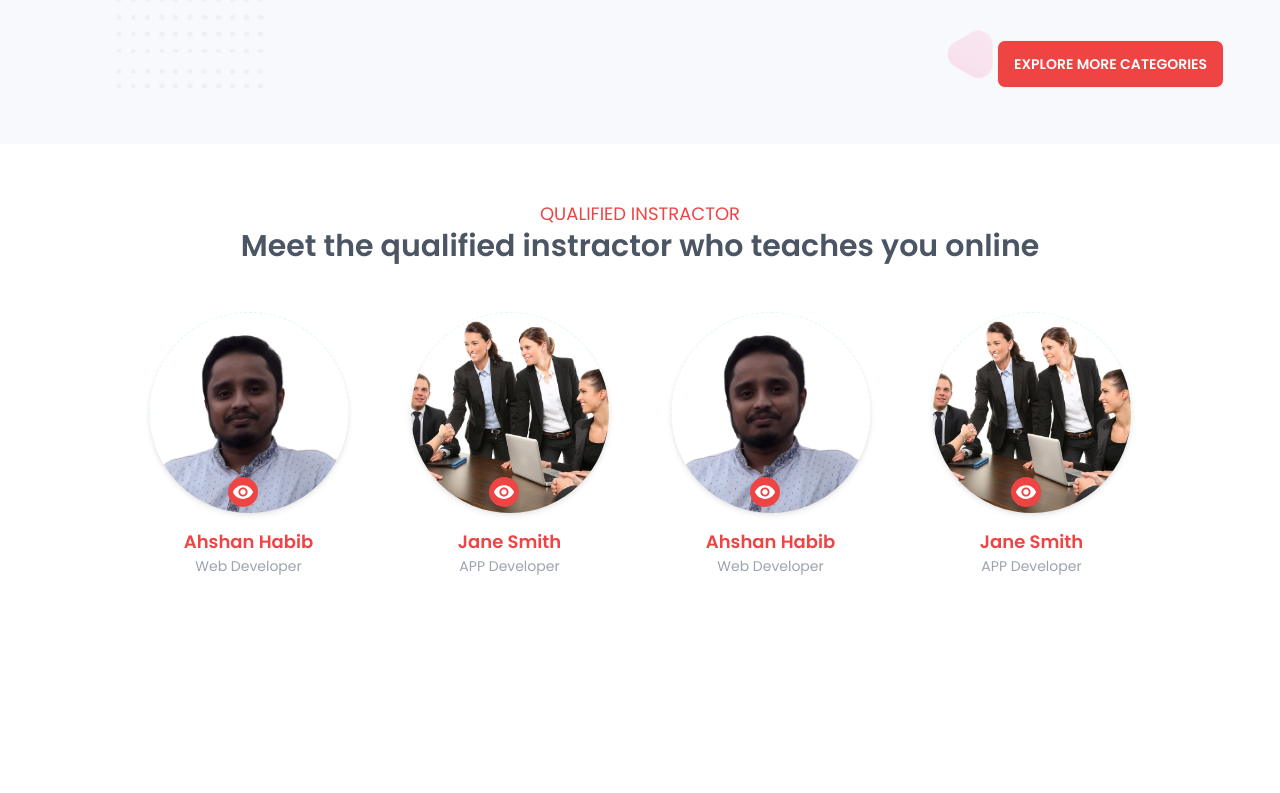
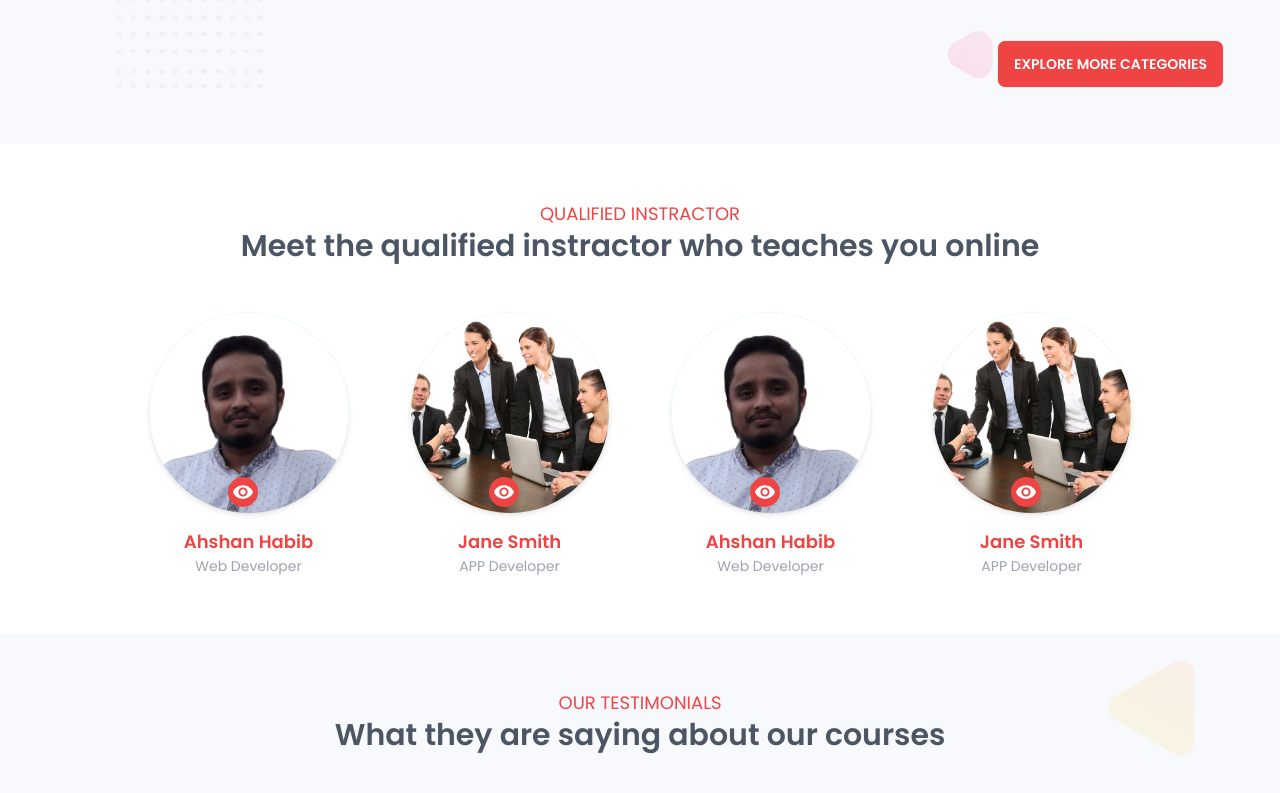
Before and after one commit to AhshanHabib26/MH-Academy-Client, a React (Vite) app: page / in a window 1280 px wide. Shown: the part 2569-3362 px from the top of the page. Before the commit the page ends 3202 px from the top, so only its background shows below. Built offline with nearby package versions, Linux system fonts and the light colour scheme; a web font is replaced by a local one.

Commit message:
Testimonials Added

```diff
--- /dev/null
+++ b/src/components/Testimonials.jsx
@@ -0,0 +1,17 @@
+import Style from "../style/Categorie.module.css";
+
+export default function Testimonials() {
+  return (
+    <div className={Style.CategorieBannerBg}>
+      <div className="px-3 lg:px-14 py-14">
+        <div className="text-center mb-8">
+          <h1 className="text-lg text-red-500 uppercase">Our Testimonials</h1>
+          <p className="text-3xl font-semibold text-gray-600">
+            What they are saying about our courses
+          </p>
+        </div>
+        <div></div>
+      </div>
+    </div>
+  );
+}
--- a/src/pages/Home.jsx
+++ b/src/pages/Home.jsx
@@ -3,6 +3,7 @@ import Categorie from "../components/Categorie";
 import HCourse from "../components/HCourse";
 import HInstractor from "../components/HInstractor";
 import SkillsBanner from "../components/SkillsBanner";
+import Testimonials from "../components/Testimonials";
 import WhyChoose from "../components/WhyChoose";
 
 export default function Home() {
@@ -14,6 +15,7 @@ export default function Home() {
       <WhyChoose />
       <Categorie />
       <HInstractor />
+      <Testimonials />
     </div>
   );
 }
```
